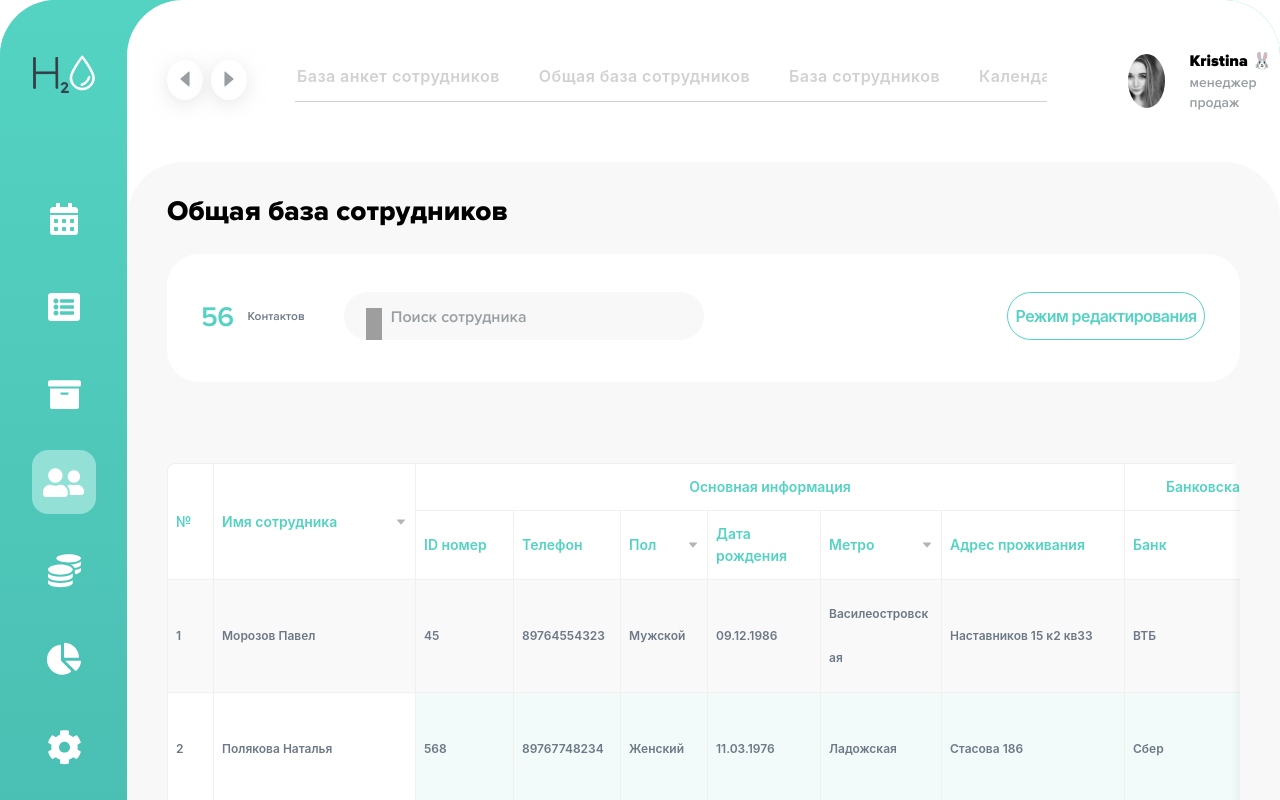
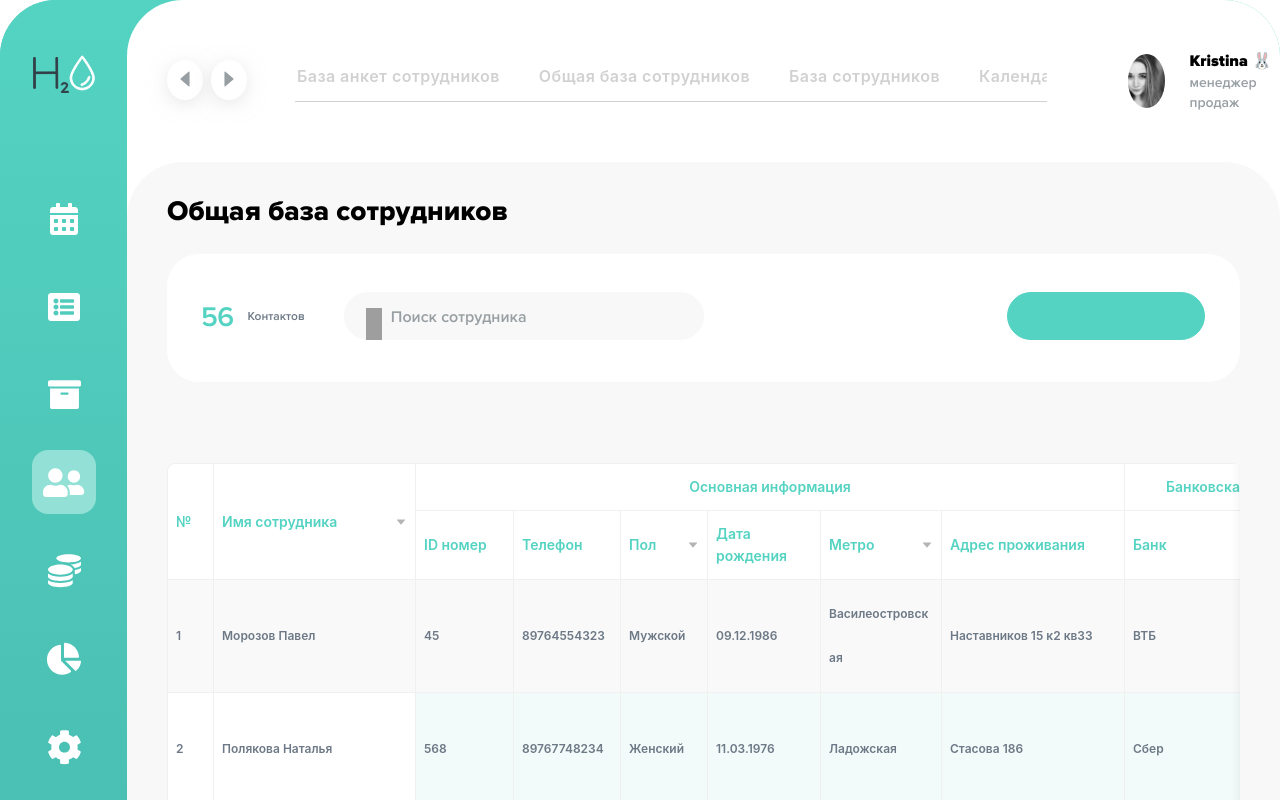
Before and after one commit to Sensa77/H2O, a React (Create React App) app: page / in a window 1280 px wide. In both pictures the pointer is over the button "Режим редактирования". Shown: the top 800 px of the page. Built offline with nearby package versions, Linux system fonts and the light colour scheme; grey boxes are pictures that could not be loaded.

Commit message:
added a hover to the edit button

```diff
--- a/src/components/SearchSection/SearchSection.module.scss
+++ b/src/components/SearchSection/SearchSection.module.scss
@@ -79,6 +79,16 @@
   border-radius: 24px !important;
 }
 
+.button:hover {
+  background-color: var(--color-green-0) !important;
+  transition: 0.9s;
+}
+
+.button:hover span {
+  color: var(--color-white-0) !important;
+  transition: 0.9s;
+}
+
 .button span {
   font-size: 16px;
   line-height: 44px;
```
